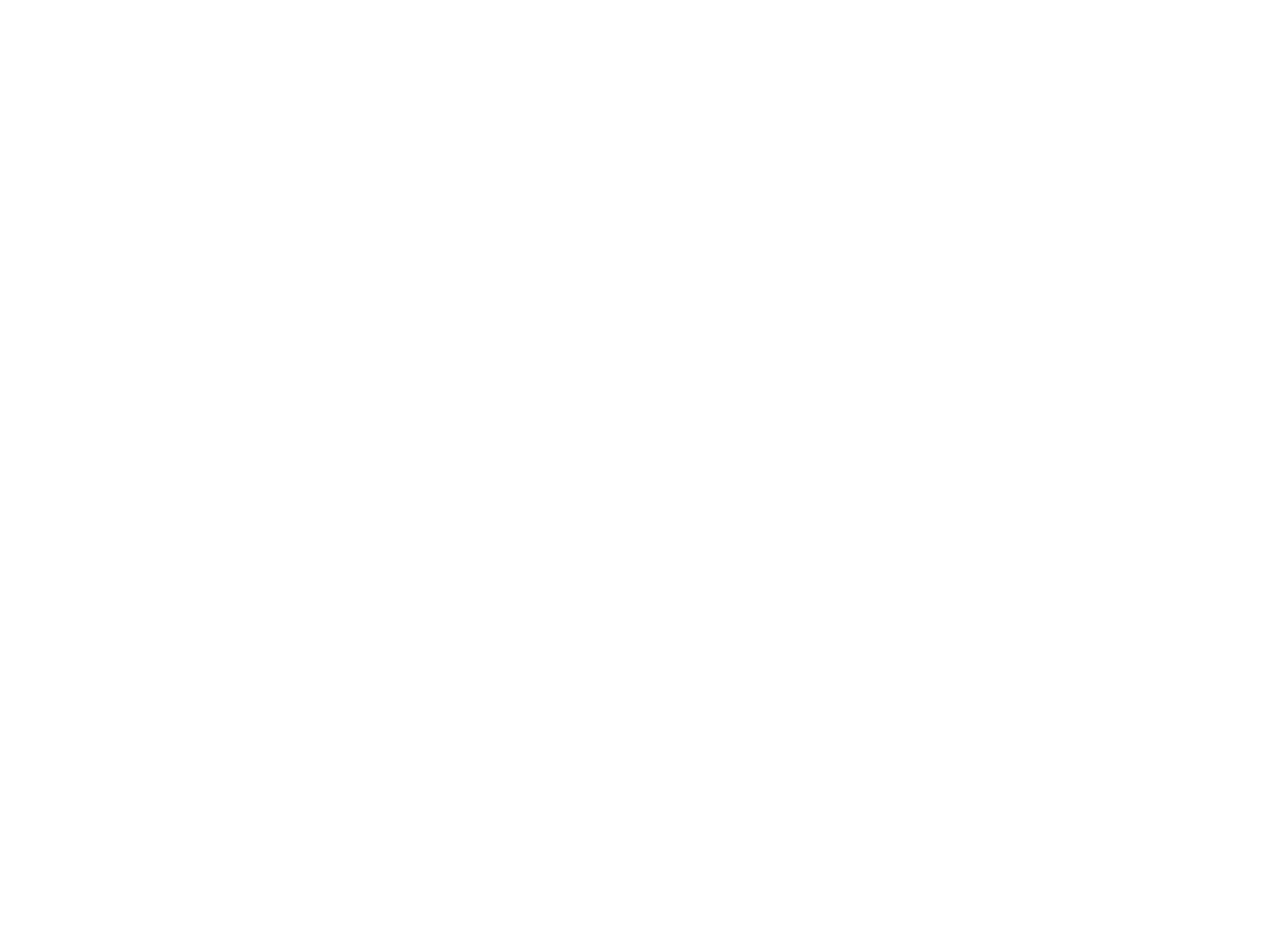
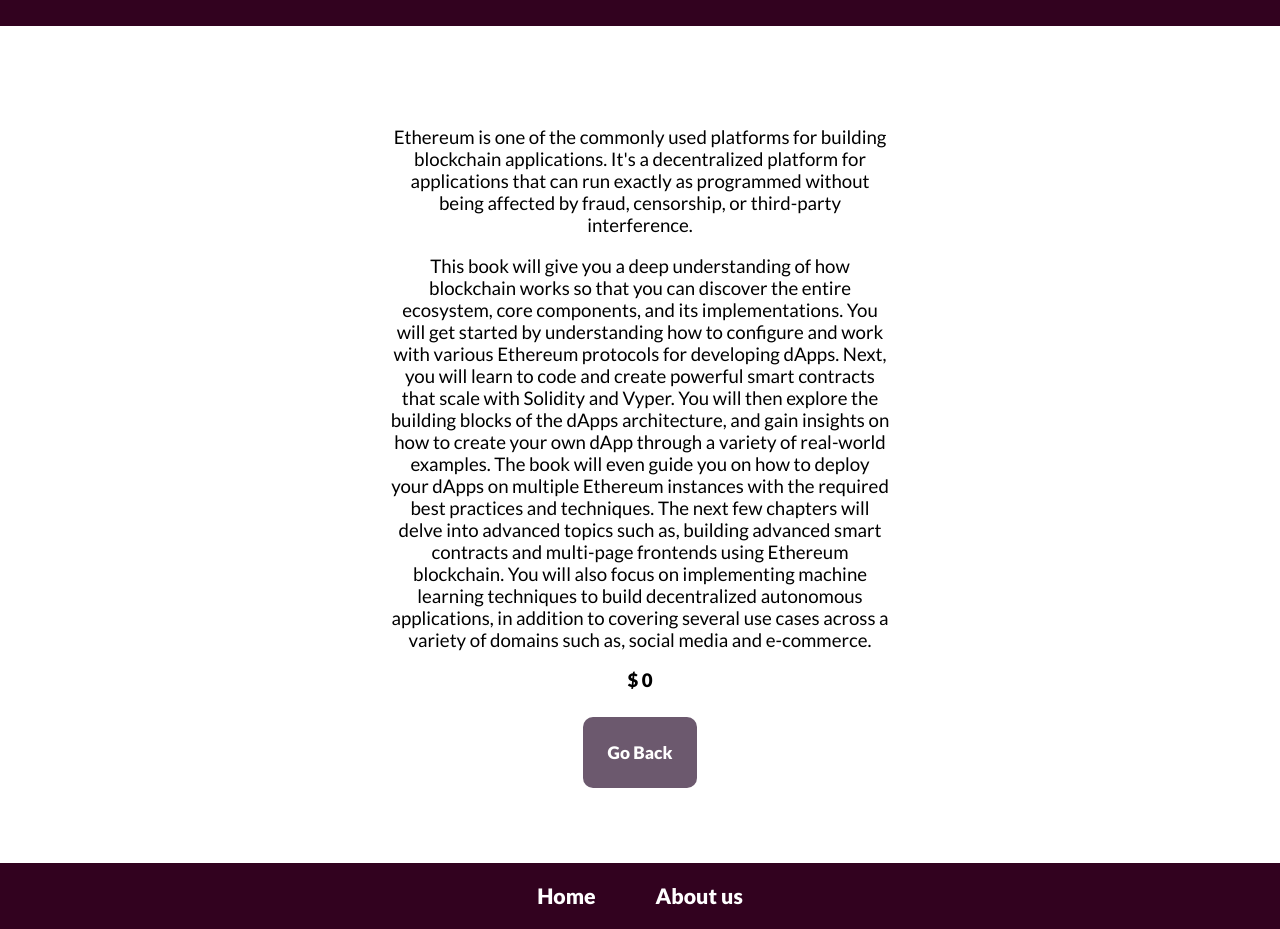
Before and after one commit to merlox/book-store, a React app: page /product-page in a window 1280 px wide. Shown: the part 62-991 px from the top of the page. Before the commit the page ends 800 px from the top, so only its background shows below. Built offline with nearby package versions, Linux system fonts and the light colour scheme.

Commit message:
Finished application

```diff
--- a/src/App.js
+++ b/src/App.js
@@ -3,11 +3,16 @@ import { render } from 'react-dom'
 import { BrowserRouter, Switch, Route } from 'react-router-dom'
 import Home from './components/Home'
 import AboutUs from './components/AboutUs'
+import ProductPage from './components/ProductPage'
 import './index.styl'
 
 class App extends Component {
     constructor () {
         super()
+        this.state = {
+            productTitle: '',
+            productPrice: 0,
+        }
     }
 
     render () {
@@ -15,10 +20,23 @@ class App extends Component {
             <BrowserRouter>
                 <Switch>
                     <Route exact path="/" render={() => (
-                        <Home />
+                        <Home
+                            buyProduct={(title, price) => {
+                                this.setState({
+                                    productTitle: title,
+                                    productPrice: price,
+                                })
+                            }}
+                        />
                     )} />
                     <Route path="/about-us" render={() => (
                         <AboutUs />
+                    )} />
+                    <Route path="/product-page" render={() => (
+                        <ProductPage
+                            productTitle={this.state.productTitle}
+                            productPrice={this.state.productPrice}
+                        />
                     )} />
                 </Switch>
             </BrowserRouter>
--- a/src/components/AboutUs.js
+++ b/src/components/AboutUs.js
@@ -1,4 +1,5 @@
 import React, { Component } from 'react'
+import { Link } from 'react-router-dom'
 
 export default class AboutUs extends Component {
     constructor () {
@@ -6,7 +7,19 @@ export default class AboutUs extends Component {
     }
     render () {
         return (
-            <div>This is the about us page</div>
+            <div>
+                <div className="header">Book Store</div>
+
+                <div className="about-us">
+                    <h1>Book Store About Us</h1>
+                    <p>Our book store is one of those precious places where you can let your imagination go wild by exploring all kinds of interesting books that will make you feel like you're in another universe, in another better planet made for yourself.</p>
+                </div>
+
+                <div className="footer">
+                    <Link to="/">Home</Link>
+                    <Link to="/about-us">About us</Link>
+                </div>
+            </div>
         )
     }
 }
--- a/src/components/Home.js
+++ b/src/components/Home.js
@@ -1,31 +1,57 @@
 import React, { Component } from 'react'
+import { Link } from 'react-router-dom'
 
 export default class Home extends Component {
     constructor () {
         super()
     }
+
     render () {
         return (
             <div>
                 <div className="header">Book Store</div>
                 <div className="products-container">
                     <Product
-                        title="Huger makes me a modern girl"
+                        title="Hunger makes me a modern girl"
                         image="imgs/book-one.jpg"
                         price="19.95"
+                        buyProduct={(title, price) => this.props.buyProduct(title, price)}
                     />
                     <Product
-                        title="Huger makes me a modern girl"
+                        title="John welsh modern house"
+                        image="imgs/book-two.jpg"
+                        price="29.95"
+                        buyProduct={(title, price) => this.props.buyProduct(title, price)}
+                    />
+                    <Product
+                        title="Mid-century modern architecture travel guide"
+                        image="imgs/book-three.jpg"
+                        price="14.95"
+                        buyProduct={(title, price) => this.props.buyProduct(title, price)}
+                    />
+                    <Product
+                        title="Hunger makes me a modern girl"
                         image="imgs/book-one.jpg"
                         price="19.95"
+                        buyProduct={(title, price) => this.props.buyProduct(title, price)}
                     />
                     <Product
-                        title="Huger makes me a modern girl"
-                        image="imgs/book-one.jpg"
-                        price="19.95"
+                        title="John welsh modern house"
+                        image="imgs/book-two.jpg"
+                        price="29.95"
+                        buyProduct={(title, price) => this.props.buyProduct(title, price)}
+                    />
+                    <Product
+                        title="Mid-century modern architecture travel guide"
+                        image="imgs/book-three.jpg"
+                        price="14.95"
+                        buyProduct={(title, price) => this.props.buyProduct(title, price)}
                     />
                 </div>
-                <div className="footer"></div>
+                <div className="footer">
+                    <Link to="/">Home</Link>
+                    <Link to="/about-us">About us</Link>
+                </div>
             </div>
         )
     }
@@ -42,7 +68,9 @@ class Product extends Component {
                 <h3 className="title">{this.props.title}</h3>
                 <img src={this.props.image} alt={this.props.image}/>
                 <div className="price">$ {this.props.price}</div>
-                <button className="buy-button">Buy</button>
+                <Link to="/product-page" className="button-link" onClick={() => {
+                    this.props.buyProduct(this.props.title, this.props.price)
+                }}>Buy</Link>
             </div>
         )
     }
--- /dev/null
+++ b/src/components/ProductPage.js
@@ -0,0 +1,33 @@
+import React, { Component } from 'react'
+import { Link } from 'react-router-dom'
+
+export default class ProductPage extends Component {
+    constructor (props) {
+        super(props)
+    }
+
+    render () {
+        return (
+            <div>
+                <div className="header">Book Store</div>
+                <div className="product-details">
+                    <h1>{this.props.productTitle}</h1>
+                    <p>
+                        Ethereum is one of the commonly used platforms for building blockchain applications. It's a decentralized platform for applications that can run exactly as programmed without being affected by fraud, censorship, or third-party interference.
+                    </p>
+
+                    <p>
+                        This book will give you a deep understanding of how blockchain works so that you can discover the entire ecosystem, core components, and its implementations. You will get started by understanding how to configure and work with various Ethereum protocols for developing dApps. Next, you will learn to code and create powerful smart contracts that scale with Solidity and Vyper. You will then explore the building blocks of the dApps architecture, and gain insights on how to create your own dApp through a variety of real-world examples. The book will even guide you on how to deploy your dApps on multiple Ethereum instances with the required best practices and techniques. The next few chapters will delve into advanced topics such as, building advanced smart contracts and multi-page frontends using Ethereum blockchain. You will also focus on implementing machine learning techniques to build decentralized autonomous applications, in addition to covering several use cases across a variety of domains such as, social media and e-commerce.
+                    </p>
+                    <p style={{marginBottom: 50}}><b>$ {this.props.productPrice}</b></p>
+                    <Link className="button-link" to="/">Go Back</Link>
+                </div>
+
+                <div className="footer">
+                    <Link to="/">Home</Link>
+                    <Link to="/about-us">About us</Link>
+                </div>
+            </div>
+        )
+    }
+}
--- a/src/index.styl
+++ b/src/index.styl
@@ -23,6 +23,28 @@ button
         background-color: #816e83
         transform: scale(0.9)
 
+.button-link
+    background-color: #6C596E
+    color: white
+    padding: 25px
+    width: 100%
+    font-weight: 900
+    border: none
+    border-radius: 10px
+    font-size: 13pt
+    cursor: pointer
+    transition: transform 0.3s
+    text-decoration: none
+    box-sizing: border-box
+
+    &:hover
+        background-color: #534454
+        transform: scale(1.02)
+
+    &:active
+        background-color: #816e83
+        transform: scale(0.9)
+
 .header
     background-color: #32021F
     color: white
@@ -30,6 +52,7 @@ button
     text-align: center
     font-weight: 900
     font-size: 30pt
+    margin-bottom: 100px
 
 .products-container
     width: 800px
@@ -37,7 +60,6 @@ button
     grid-template-columns: repeat(3, 1fr)
     margin: auto
     grid-gap: 20px
-    margin-top: 50px
 
     .product
         border: 5px solid #32021F
@@ -45,6 +67,7 @@ button
         padding: 10px
         text-align: center
         color: #6C596E
+        display: grid
 
         .title
             margin-top: 10px
@@ -55,3 +78,33 @@ button
         .price
             margin-top: 10px
             margin-bottom: 10px
+
+.footer
+    background-color: #32021F
+    color: white
+    padding: 20px 50px
+    text-align: center
+    font-weight: 900
+    font-size: 16pt
+    margin-top: 100px
+
+    a
+        text-decoration: none
+        color: white
+
+
+        &:first-child
+            margin-right: 30px
+
+        &:not(:first-child)
+            margin-left: 30px
+
+.about-us
+    text-align: center
+    max-width: 500px
+    margin: auto
+
+.product-details
+    text-align: center
+    max-width: 500px
+    margin: auto
```
Also changed, not shown: 2 other files (tests, documents, lock files or other folders).
